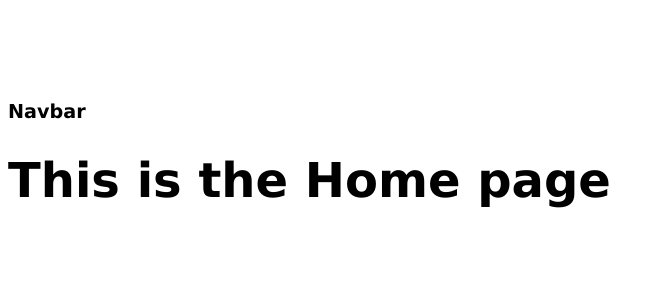
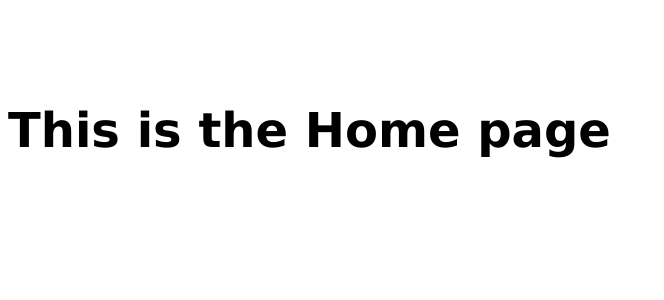
Before and after one commit to grford15/HotelApp, a React (Create React App) app: page / in a window 1280 px wide. Shown: the top 300 px of the page, without its empty margins (0-664 px from the left). Built offline with nearby package versions, Linux system fonts and the light colour scheme.

Commit message:
start composing the navbar

```diff
--- a/src/App.css
+++ b/src/App.css
@@ -164,8 +164,8 @@
   color: var(--primaryColor);
 }
 .nav-links {
-  height: 0;
-  overflow: hidden;
+  /* height: 0;
+  overflow: hidden; */
   transition: var(--mainTransition);
   list-style-type: none;
 }
--- a/src/components/Navbar.js
+++ b/src/components/Navbar.js
@@ -1,11 +1,31 @@
 import React, { Component } from 'react';
+import logo from '../images/logo.svg';
+import { FaAlignRight } from 'react-icons/fa';
+import { Link } from 'react-router-dom';
 
 export default class Navbar extends Component {
+  constructor(props) {
+    super(props);
+    this.state = {
+      isOpen: false,
+    };
+
+    this.handleToggle = this.handleToggle.bind(this);
+  }
+
+  handleToggle() {
+    this.setState({
+      isOpen: !this.state.isOpen,
+    });
+  }
+
   render() {
     return (
-      <div>
-        <h4>Navbar</h4>
-      </div>
+      <nav className="navbar">
+        <div className="nav-center">
+          <div className="nav-header"></div>
+        </div>
+      </nav>
     );
   }
 }
```
